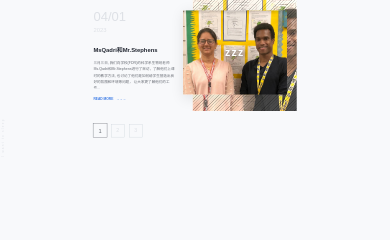
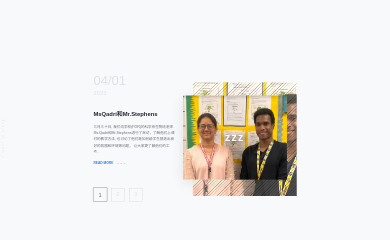
Before and after one commit to Lin215A/Character-Shows, a plain HTML site: page index.html in a window 390 px wide. Drawn offline with Linux system fonts and the light colour scheme.

Commit message:
Update index.html

```diff
--- a/index.html
+++ b/index.html
@@ -20,13 +20,13 @@
         }
 
         .container {
-            max-width: 1600px;
+            max-width: 1400px;
             margin: 0 auto;
-            padding: 80px 120px;
+            padding: 40px 60px;
             display: flex;
             justify-content: center;
-            align-items: flex-start;
-            gap: 80px;
+            align-items: center;
+            gap: 60px;
             position: relative;
             min-height: 100vh;
         }
@@ -268,7 +268,7 @@
         /* 响应式 */
         @media (max-width: 1400px) {
             .container {
-                padding: 60px 80px;
+                padding: 40px 50px;
                 gap: 50px;
             }
 
@@ -294,7 +294,7 @@
 
         @media (max-width: 1200px) {
             .container {
-                padding: 50px 60px;
+                padding: 30px 40px;
                 gap: 40px;
             }
 
@@ -328,7 +328,7 @@
 
         @media (max-width: 1000px) {
             .container {
-                padding: 40px 50px;
+                padding: 30px 35px;
                 gap: 30px;
             }
 
@@ -372,7 +372,7 @@
 
         @media (max-width: 800px) {
             .container {
-                padding: 30px 40px;
+                padding: 25px 30px;
                 gap: 25px;
             }
 
@@ -447,7 +447,7 @@
             <div class="news-title" id="newsTitle">MsQadri和Mr.Stephens</div>
 
             <div class="news-desc" id="newsDesc">
-                三月三日, 我们向学校(FDR)的科学系生物班老师Ms.Qadri和Mr.Stephens进行了采访，了解他们上课时的教学方法, 也讨论了他们是如何给学生营造出良好的氛围和环境等问题， 让大家更了解他们的工作...
+                三月三十日, 我们向学校(FDR)的科学系生物班老师Ms.Qadri和Mr.Stephens进行了采访，了解他们上课时的教学方法, 也讨论了他们是如何给学生营造出良好的氛围和环境等问题， 让大家更了解他们的工作...
             </div>
 
             <a href="https://sites.google.com/schools.nyc.gov/yiwuyishi-chinese-website/fdr/%E4%BA%86%E8%A7%A3fdr%E4%B8%A4%E4%BD%8D%E7%A7%91%E5%AD%A6%E8%80%81%E5%B8%88%E8%83%8C%E5%90%8E%E7%9A%84%E5%B7%A5%E4%BD%9C" class="read-more">read more</a>
```
